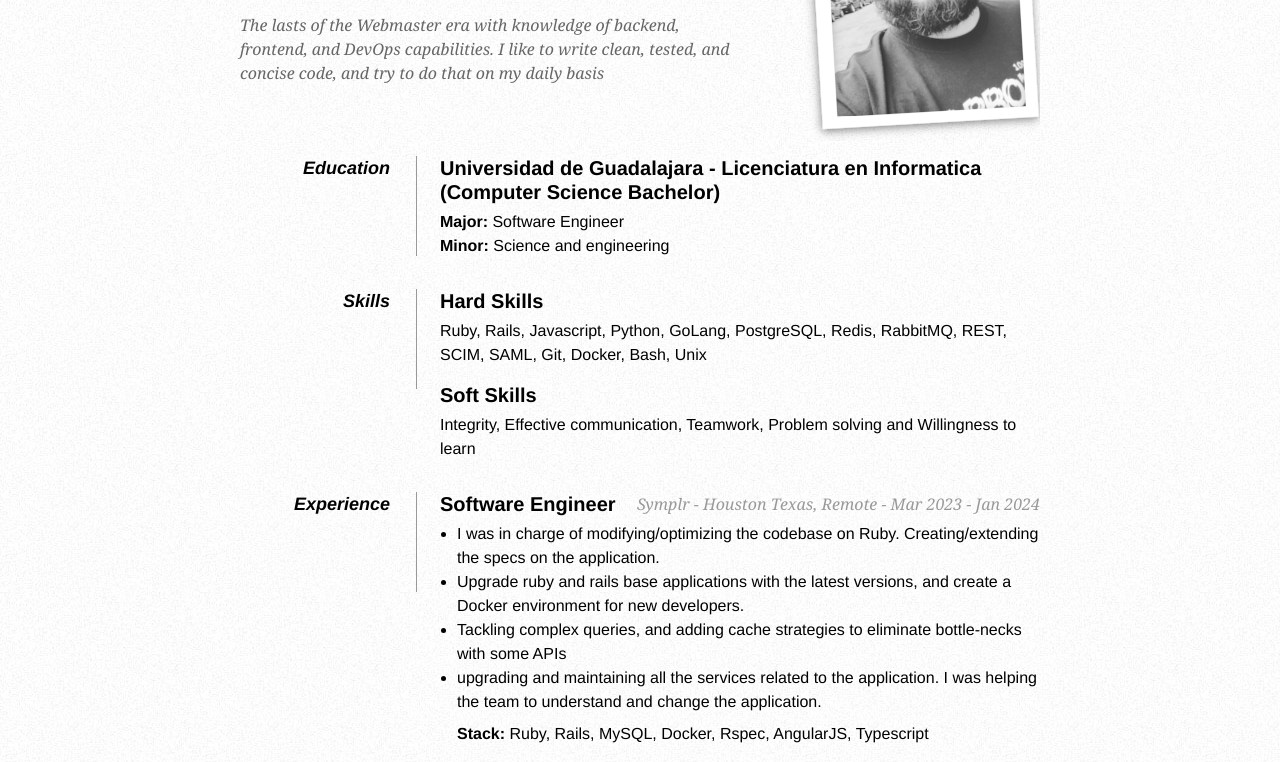
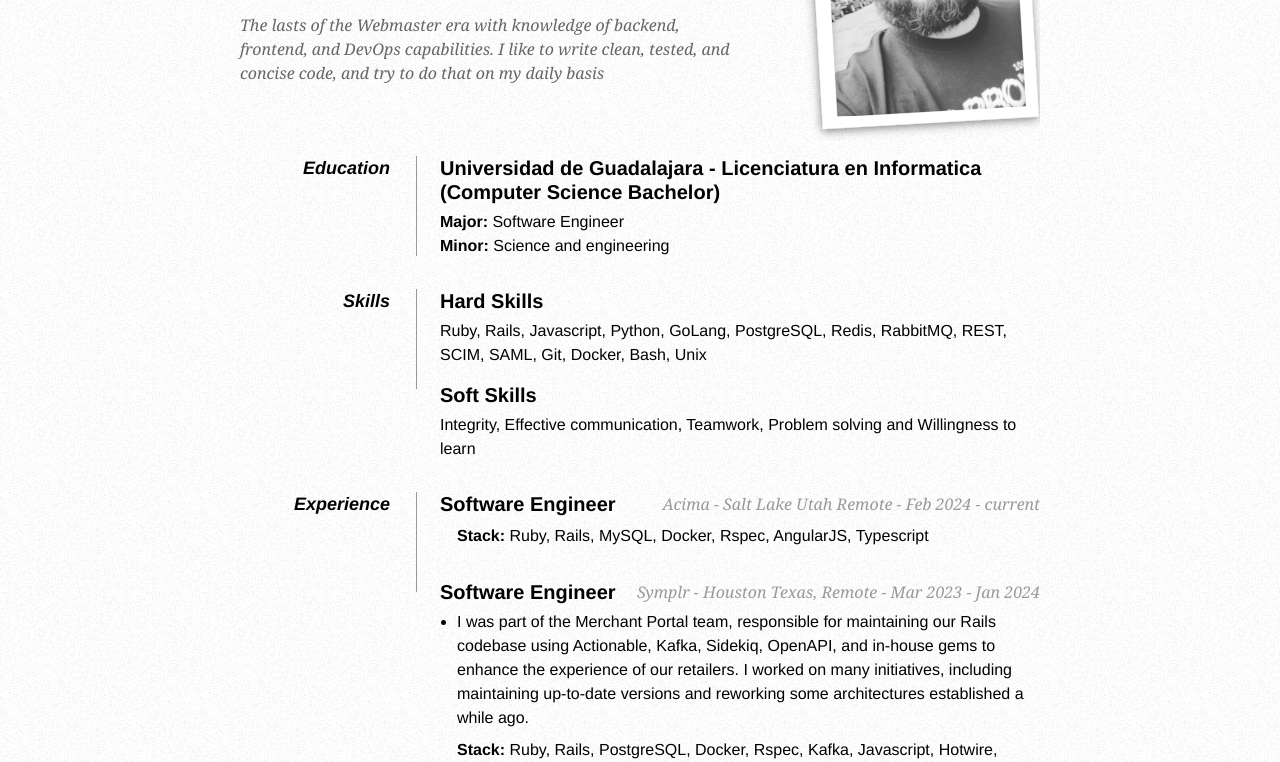
Before and after one commit to ignoch/curriculum, a plain HTML site: page index.html in a window 1280 px wide. Shown: the part 172-934 px from the top of the page. Drawn offline with Linux system fonts and the light colour scheme.

Commit message:
added acima updates

```diff
--- a/index.html
+++ b/index.html
@@ -88,16 +88,19 @@
 
             <dt>Experience</dt>
             <dd>
+
+                <h2>Software Engineer <span>Acima - Salt Lake Utah Remote - Feb 2024 - current</span></h2>
+                <ul class="with-stack">
+
+                    <li><b>Stack:</b> Ruby, Rails, MySQL, Docker, Rspec, AngularJS, Typescript</li>
+                </ul>
                 <h2>Software Engineer <span>Symplr - Houston Texas, Remote - Mar 2023 - Jan 2024</span></h2>
                 <ul class="with-stack">
-                    <li>I was in charge of modifying/optimizing the codebase on Ruby. Creating/extending the specs on the application.</li>
-                    <li>Upgrade ruby and rails base applications with the latest versions, and create a Docker environment for new developers.</li>
-                    <li>Tackling complex queries, and adding cache strategies to eliminate bottle-necks with some APIs</li>
-                    <li>upgrading and maintaining all the services related to the application. I was helping the team to understand and change the application.</li>
-                    <li><b>Stack:</b> Ruby, Rails, MySQL, Docker, Rspec, AngularJS, Typescript</li>
+                    <li>I was part of the Merchant Portal team, responsible for maintaining our Rails codebase using Actionable, Kafka, Sidekiq, OpenAPI, and in-house gems to enhance the experience of our retailers. I worked on many initiatives, including maintaining up-to-date versions and reworking some architectures established a while ago.</li>
+                    <li><b>Stack:</b> Ruby, Rails, PostgreSQL, Docker, Rspec, Kafka, Javascript, Hotwire, ViteJS</li>
                 </ul>
 
-                <h2>Software Engineer <span>Synack - San Francisco CA, Remote - Mar 2021 - Mar 2023</span></h2>
+                <h2 class="break">Software Engineer <span>Synack - San Francisco CA, Remote - Mar 2021 - Mar 2023</span></h2>
                 <ul class="with-stack">
                     <li>I Write and maintain REST APIs using Rails for different services, communicating with broad non-rails services and keeping it clean and straightforward.</li>
                     <li>I was in charge of writing a new feature called Credits Ledger. I was in the design, architecture, database design, and writing the implementation along with doing support to other developers as a tech lead.</li>
@@ -106,7 +109,7 @@
                     <li><b>Stack:</b> Ruby, Rails, PostgreSQL, Docker, Rspec, Javascript, Python, GoLang</li>
                 </ul>
 
-                <h2 class="break">Software Engineer <span>Michelada.io - Guadalajara, MX - Oct 2020 - Mar 2021</span></h2>
+                <h2>Software Engineer <span>Michelada.io - Guadalajara, MX - Oct 2020 - Mar 2021</span></h2>
                 <ul class="with-stack">
                     <li>Mainly working with several clients to support different Ruby/Rails architectural technologies and improving their code coverage, response times, cache management and queries performance issues along the way.</li>
                     <li><b>Stack:</b> Ruby, Rails, PostgreSQL, Docker, Rspec, Javascript</li>
```
Also changed, not shown: 1 other file.
